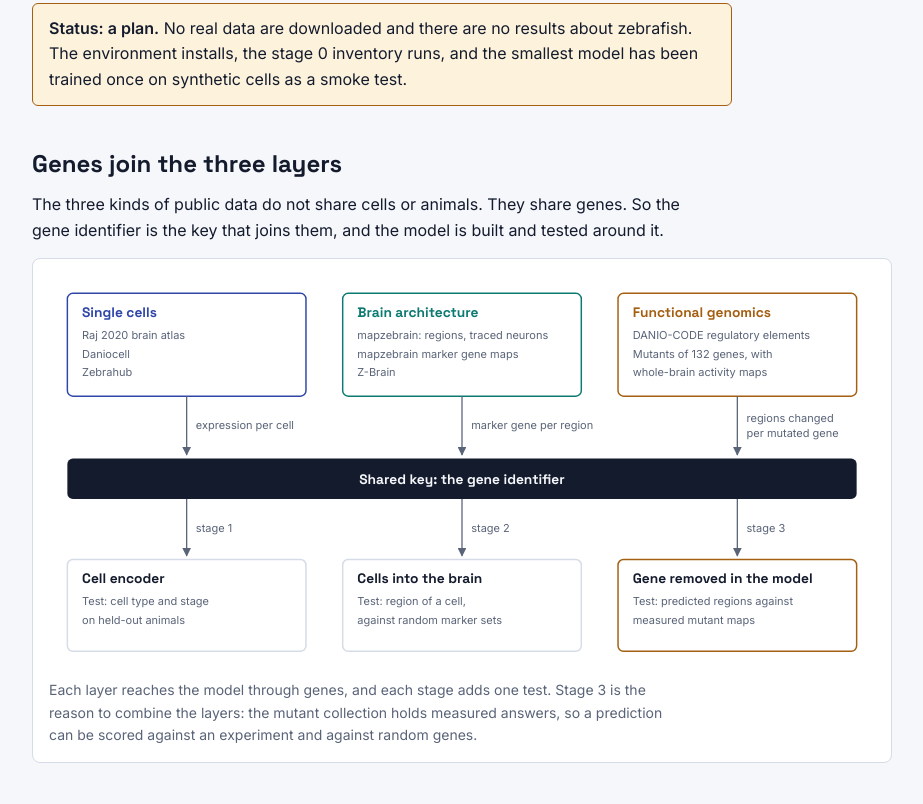
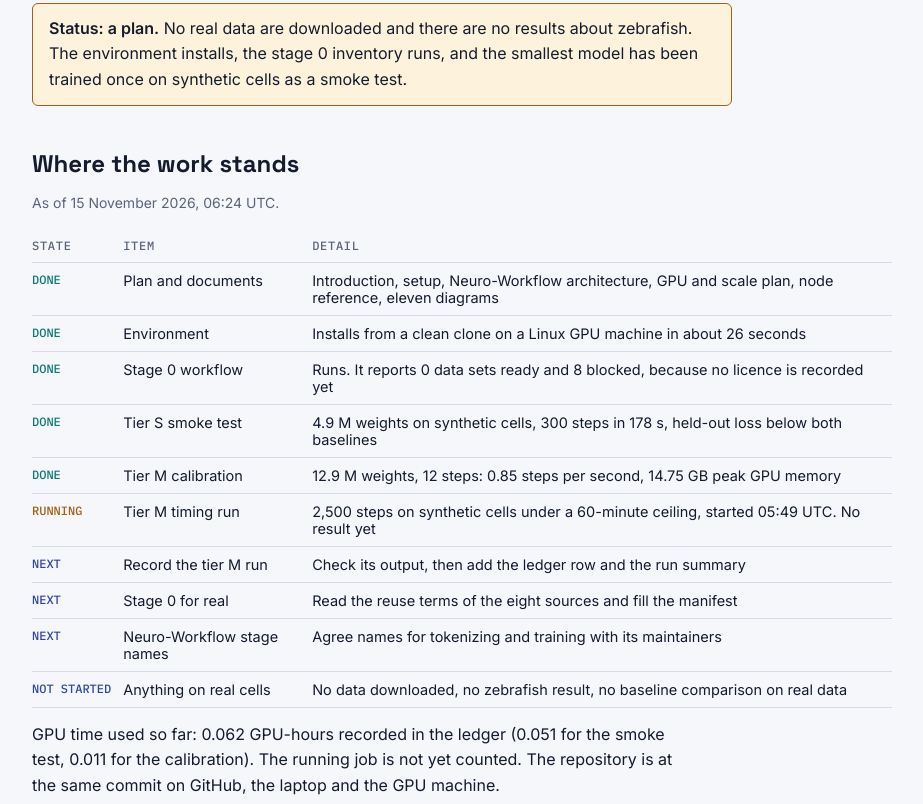
Before and after one commit to Kays3/geneformer-vs-brainiac, a plain HTML site: page zebrafish-brain-fm/artifact/intro.html in a window 1280 px wide. Shown: the part 270-1074 px from the top of the page, without its empty margins (178-1101 px from the left). Drawn offline with Linux system fonts and the light colour scheme.

Commit message:
Artifact page: add the current status of the work
Co-Authored-By: Claude Fable 5.2 <noreply@anthropic.com>

```diff
--- a/zebrafish-brain-fm/artifact/intro.html
+++ b/zebrafish-brain-fm/artifact/intro.html
@@ -63,6 +63,27 @@ pre { margin: 0; background: var(--surface); border: 1px solid var(--line); bord
   <h1>A foundation model of the zebrafish brain</h1>
   <p class="lede">One model that joins what each cell expresses, where cells sit in the brain, and what happens when a gene is removed.</p>
   <p class="status"><strong>Status: a plan.</strong> No real data are downloaded and there are no results about zebrafish. The environment installs, the stage 0 inventory runs, and the smallest model has been trained once on synthetic cells as a smoke test.</p>
+</section>
+
+<section>
+  <h2>Where the work stands</h2>
+  <p class="src">As of 15 November 2026, 06:24 UTC.</p>
+  <div class="scroll"><table>
+    <thead><tr><th>State</th><th>Item</th><th>Detail</th></tr></thead>
+    <tbody>
+      <tr><td><span class="tag a">DONE</span></td><td>Plan and documents</td><td>Introduction, setup, Neuro-Workflow architecture, GPU and scale plan, node reference, eleven diagrams</td></tr>
+      <tr><td><span class="tag a">DONE</span></td><td>Environment</td><td>Installs from a clean clone on a Linux GPU machine in about 26 seconds</td></tr>
+      <tr><td><span class="tag a">DONE</span></td><td>Stage 0 workflow</td><td>Runs. It reports 0 data sets ready and 8 blocked, because no licence is recorded yet</td></tr>
+      <tr><td><span class="tag a">DONE</span></td><td>Tier S smoke test</td><td>4.9 M weights on synthetic cells, 300 steps in 178 s, held-out loss below both baselines</td></tr>
+      <tr><td><span class="tag a">DONE</span></td><td>Tier M calibration</td><td>12.9 M weights, 12 steps: 0.85 steps per second, 14.75 GB peak GPU memory</td></tr>
+      <tr><td><span class="tag f">RUNNING</span></td><td>Tier M timing run</td><td>2,500 steps on synthetic cells under a 60-minute ceiling, started 05:49 UTC. No result yet</td></tr>
+      <tr><td><span class="tag c">NEXT</span></td><td>Record the tier M run</td><td>Check its output, then add the ledger row and the run summary</td></tr>
+      <tr><td><span class="tag c">NEXT</span></td><td>Stage 0 for real</td><td>Read the reuse terms of the eight sources and fill the manifest</td></tr>
+      <tr><td><span class="tag c">NEXT</span></td><td>Neuro-Workflow stage names</td><td>Agree names for tokenizing and training with its maintainers</td></tr>
+      <tr><td><span class="tag c">NOT STARTED</span></td><td>Anything on real cells</td><td>No data downloaded, no zebrafish result, no baseline comparison on real data</td></tr>
+    </tbody>
+  </table></div>
+  <p>GPU time used so far: 0.062 GPU-hours recorded in the ledger (0.051 for the smoke test, 0.011 for the calibration). The running job is not yet counted. The repository is at the same commit on GitHub, the laptop and the GPU machine.</p>
 </section>
 
 <section>
@@ -202,7 +223,7 @@ pre { margin: 0; background: var(--surface); border: 1px solid var(--line); bord
 </section>
 
 <section>
-  <h2>First measurement</h2>
+  <h2>First measurement: tier S</h2>
   <p>The smallest model was trained on synthetic cells, random type profiles plus noise, to check that the nodes run and to get a first timing. It says nothing about zebrafish.</p>
   <div class="scroll"><table>
     <tbody>
```
